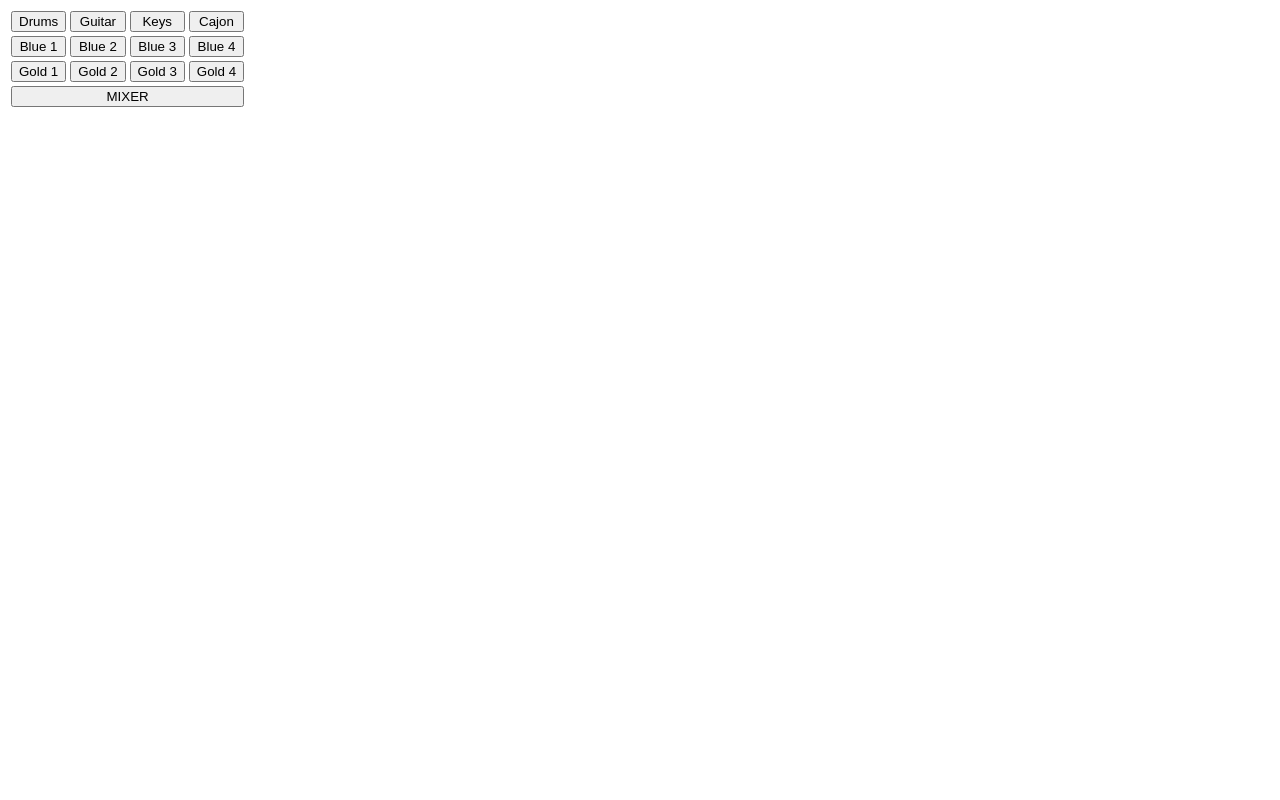
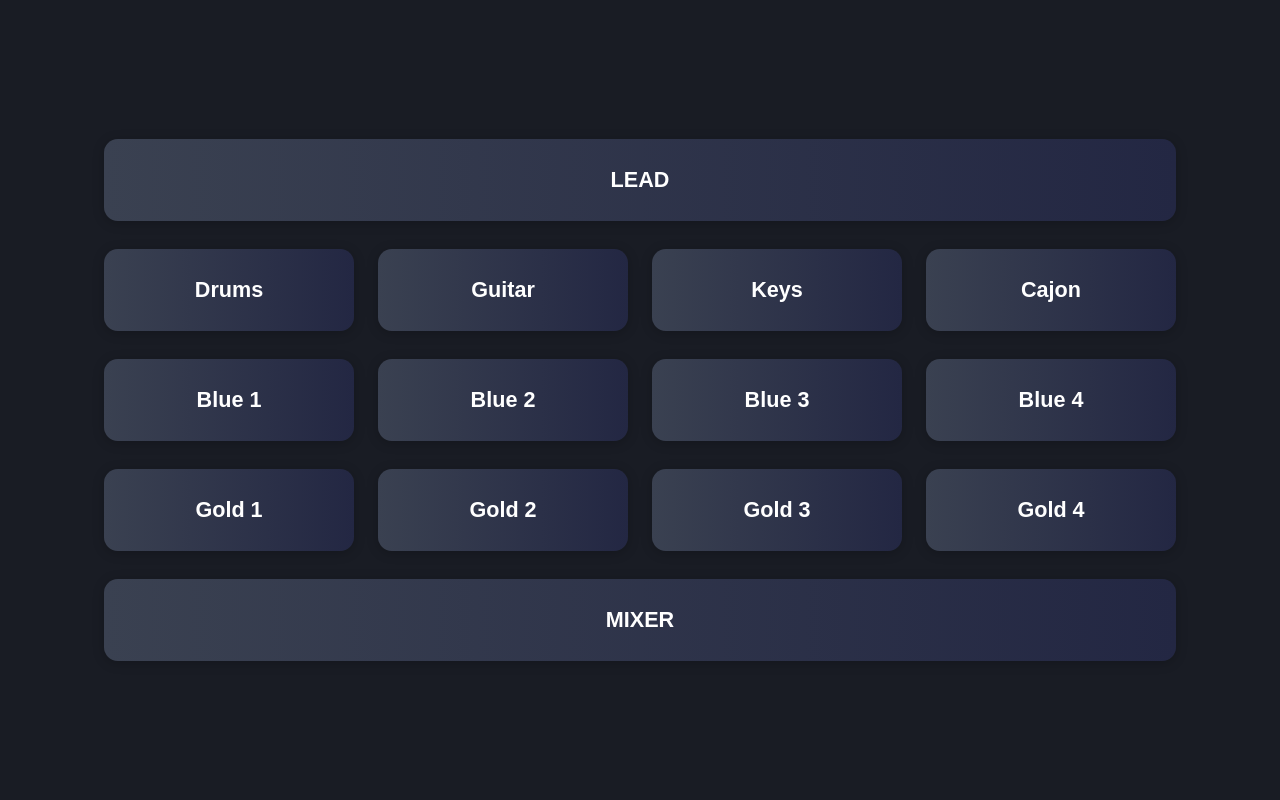
Before and after one commit to CGCube/VirtualMD-Python, a Flask app: page / in a window 1280 px wide. Run offline with Flask 3, Linux system fonts and the light colour scheme.

Commit message:
Finish frontend and backend for index.html

```diff
--- a/app.py
+++ b/app.py
@@ -1,10 +1,8 @@
 from flask import Flask
-from flask import render_template, request
+from routes import routes_blueprint
+
 app = Flask(__name__)
-
-@app.route("/")
-def hello_world():
-    return render_template('index.html')
+app.register_blueprint(routes_blueprint)
 
 if __name__ == "__main__":
     app.run(host="0.0.0.0", port=5000, debug=True)
--- /dev/null
+++ b/routes.py
@@ -0,0 +1,63 @@
+from flask import Blueprint, render_template
+
+routes_blueprint = Blueprint('routes', __name__)
+
+@routes_blueprint.route("/")
+def index():
+    return render_template("index.html")
+
+@routes_blueprint.route("/lead")
+def lead():
+    return render_template("lead.html")
+
+@routes_blueprint.route("/drums")
+def drums():
+    return render_template("drums.html")
+
+@routes_blueprint.route("/guitar")
+def guitar():
+    return render_template("guitar.html")
+
+@routes_blueprint.route("/keys")
+def keys():
+    return render_template("keys.html")
+
+@routes_blueprint.route("/cajon")
+def cajon():
+    return render_template("cajon.html")
+
+@routes_blueprint.route("/blue_1")
+def blue_1():
+    return render_template("blue1.html")
+
+@routes_blueprint.route("/blue_2")
+def blue_2():
+    return render_template("blue2.html")
+
+@routes_blueprint.route("/blue_3")
+def blue_3():
+    return render_template("blue3.html")
+
+@routes_blueprint.route("/blue_4")
+def blue_4():
+    return render_template("blue4.html")
+
+@routes_blueprint.route("/gold_1")
+def gold_1():
+    return render_template("gold1.html")
+
+@routes_blueprint.route("/gold_2")
+def gold_2():
+    return render_template("gold2.html")
+
+@routes_blueprint.route("/gold_3")
+def gold_3():
+    return render_template("gold3.html")
+
+@routes_blueprint.route("/gold_4")
+def gold_4():
+    return render_template("gold4.html")
+
+@routes_blueprint.route("/mixer")
+def mixer():
+    return render_template("mixer.html")
--- /dev/null
+++ b/static/styles/index.css
@@ -0,0 +1,46 @@
+body {
+    background: #191c24;
+    color: #f3f3f3;
+    font-family: 'Segoe UI', Arial, sans-serif;
+    margin: 0;
+    padding: 0;
+    min-height: 100vh;
+    display: flex;
+    justify-content: center;
+    align-items: center;
+}
+
+table {
+    margin: 0 auto;
+    border-spacing: 22px 26px; /* more space between rows and columns */
+}
+
+.page_btn {
+    background: linear-gradient(90deg, #3a4151 0%, #232743 100%);
+    color: #fff;
+    border: none;
+    border-radius: 14px;
+    padding: 28px 0;
+    font-size: 1.35rem;
+    font-weight: 600;
+    cursor: pointer;
+    box-shadow: 0 2px 12px rgba(0,0,0,0.21);
+    transition: background 0.25s, transform 0.18s;
+    width: 250px; /* Increased width for wider buttons */
+    min-width: 250px;
+    max-width: 100%;
+    outline: none;
+    display: inline-block;
+}
+
+.page_btn:hover,
+.page_btn:focus {
+    background: linear-gradient(90deg, #5a62a8 0%, #3e42a3 100%);
+    transform: translateY(-2px) scale(1.04);
+}
+
+a {
+    text-decoration: none;
+    width: 100%;
+    display: block;
+}
--- a/templates/index.html
+++ b/templates/index.html
@@ -4,54 +4,88 @@
     <meta charset="UTF-8">
     <meta name="viewport" content="width=device-width, initial-scale=1.0">
     <title>Page Selection</title>
+    <link rel="stylesheet" href="{{ url_for('static', filename='styles/index.css') }}">
 </head>
 <body>
     <table>
         <tr>
-            <td style="text-align: center;">
-                <button style="width: 100%;">Drums</button>
-            </td>
-            <td style="text-align: center;">
-                <button style="width: 100%;">Guitar</button>
-            </td>
-            <td style="text-align: center;">
-                <button style="width: 100%;">Keys</button>
-            </td>
-            <td style="text-align: center;">
-                <button style="width: 100%;">Cajon</button>
+            <td colspan="4" style="text-align: center;">
+                <a href="{{ url_for('routes.lead') }}">
+                    <button id="btn_lead" class="page_btn" style="width: 100%;">LEAD</button>
+                </a>
             </td>
         </tr>
         <tr>
             <td style="text-align: center;">
-                <button style="width: 100%;">Blue 1</button>
+                <a href="{{ url_for('routes.drums') }}">
+                    <button id="btn_drums" class="page_btn" style="width: 100%;">Drums</button>
+                </a>
             </td>
             <td style="text-align: center;">
-                <button style="width: 100%;">Blue 2</button>
+                <a href="{{ url_for('routes.guitar') }}">
+                    <button id="btn_guitar" class="page_btn" style="width: 100%;">Guitar</button>
+                </a>
             </td>
             <td style="text-align: center;">
-                <button style="width: 100%;">Blue 3</button>
+                <a href="{{ url_for('routes.keys') }}">
+                    <button id="btn_keys" class="page_btn" style="width: 100%;">Keys</button>
+                </a>
             </td>
             <td style="text-align: center;">
-                <button style="width: 100%;">Blue 4</button>
+                <a href="{{ url_for('routes.cajon') }}">
+                    <button id="btn_cajon" class="page_btn" style="width: 100%;">Cajon</button>
+                </a>
             </td>
         </tr>
         <tr>
             <td style="text-align: center;">
-                <button style="width: 100%;">Gold 1</button>
+                <a href="{{ url_for('routes.blue_1') }}">
+                    <button id="btn_blue_1" class="page_btn" style="width: 100%;">Blue 1</button>
+                </a>
             </td>
             <td style="text-align: center;">
-                <button style="width: 100%;">Gold 2</button>
+                <a href="{{ url_for('routes.blue_2') }}">
+                    <button id="btn_blue_2" class="page_btn" style="width: 100%;">Blue 2</button>
+                </a>
             </td>
             <td style="text-align: center;">
-                <button style="width: 100%;">Gold 3</button>
+                <a href="{{ url_for('routes.blue_3') }}">
+                    <button id="btn_blue_3" class="page_btn" style="width: 100%;">Blue 3</button>
+                </a>
             </td>
             <td style="text-align: center;">
-                <button style="width: 100%;">Gold 4</button>
+                <a href="{{ url_for('routes.blue_4') }}">
+                    <button id="btn_blue_4" class="page_btn" style="width: 100%;">Blue 4</button>
+                </a>
+            </td>
+        </tr>
+        <tr>
+            <td style="text-align: center;">
+                <a href="{{ url_for('routes.gold_1') }}">
+                    <button id="btn_gold_1" class="page_btn" style="width: 100%;">Gold 1</button>
+                </a>
+            </td>
+            <td style="text-align: center;">
+                <a href="{{ url_for('routes.gold_2') }}">
+                    <button id="btn_gold_2" class="page_btn" style="width: 100%;">Gold 2</button>
+                </a>
+            </td>
+            <td style="text-align: center;">
+                <a href="{{ url_for('routes.gold_3') }}">
+                    <button id="btn_gold_3" class="page_btn" style="width: 100%;">Gold 3</button>
+                </a>
+            </td>
+            <td style="text-align: center;">
+                <a href="{{ url_for('routes.gold_4') }}">
+                    <button id="btn_gold_4" class="page_btn" style="width: 100%;">Gold 4</button>
+                </a>
             </td>
         </tr>
         <tr>
             <td colspan="4" style="text-align: center;">
-                <button style="width: 100%;">MIXER</button>
+                <a href="{{ url_for('routes.mixer') }}">
+                    <button id="btn_mixer" class="page_btn" style="width: 100%;">MIXER</button>
+                </a>
             </td>
         </tr>
     </table>
```
Also changed, not shown: templates/lead.html (added).
